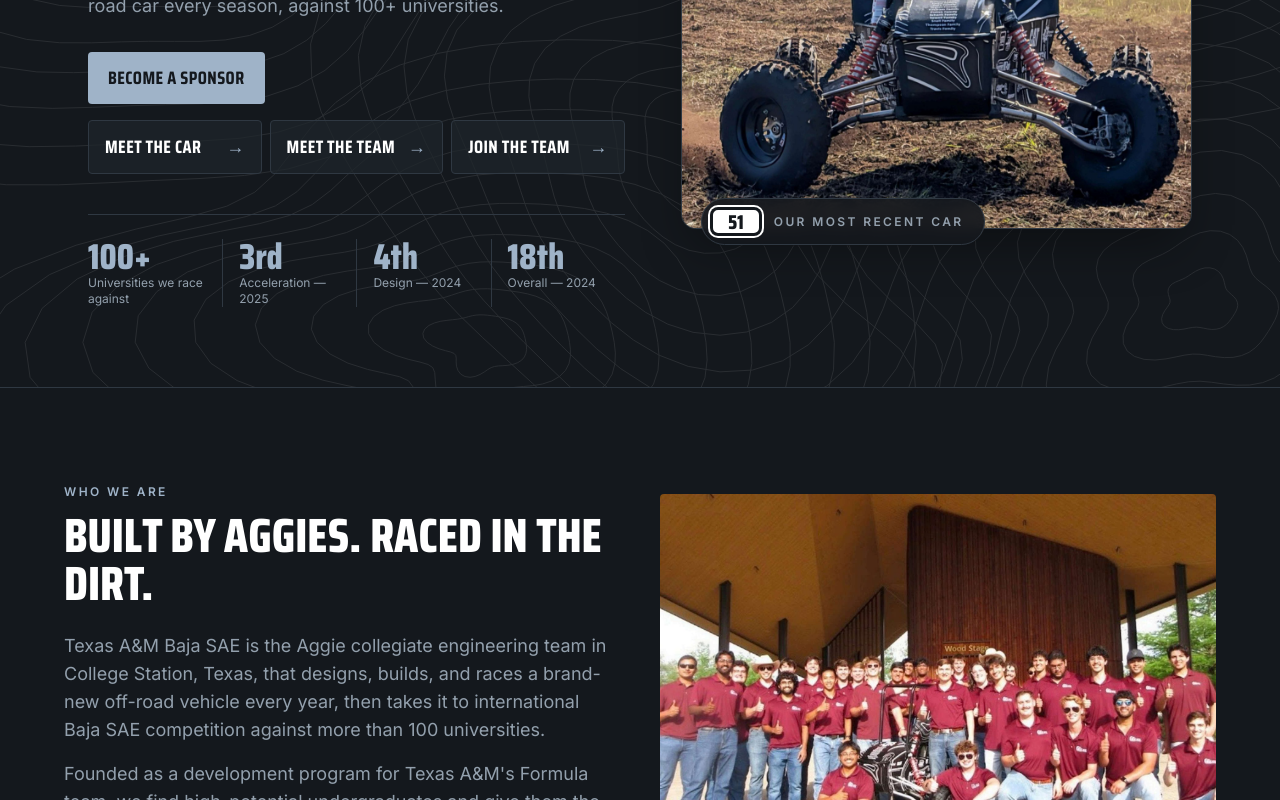
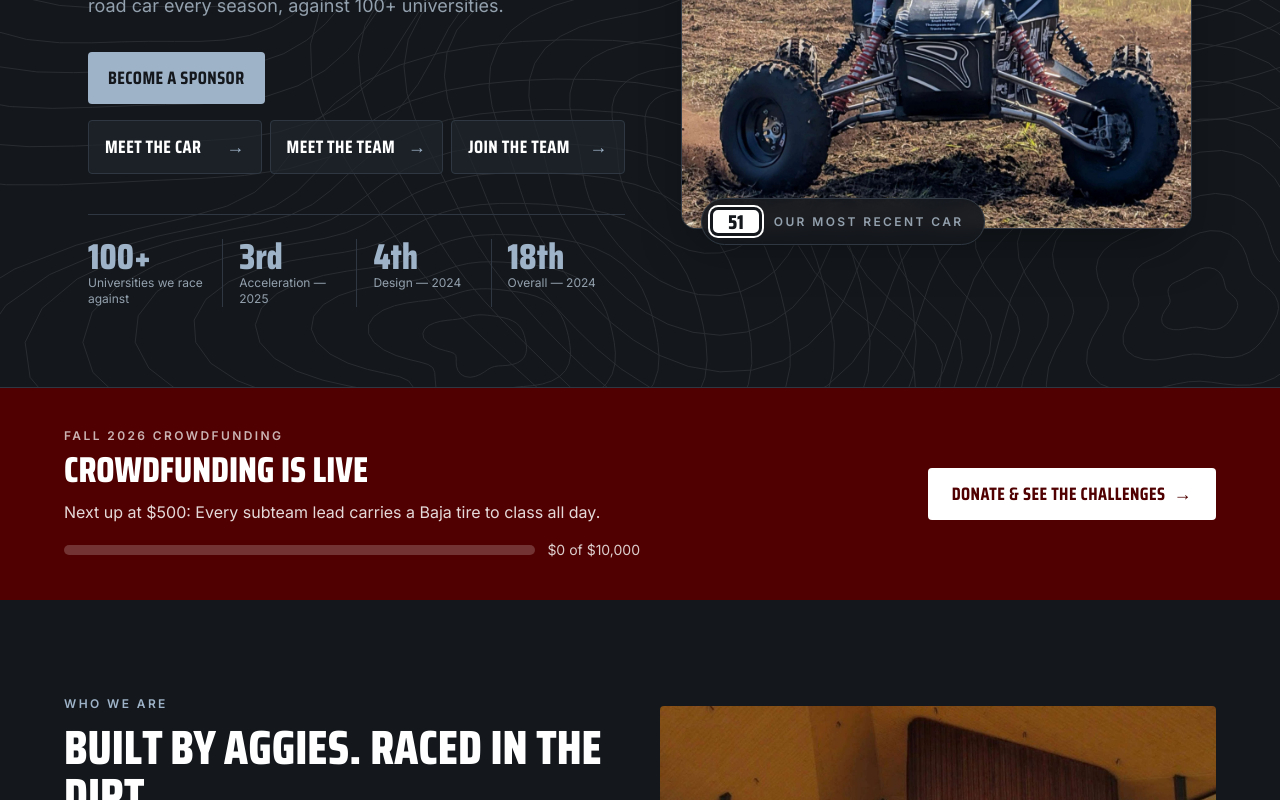
Before and after one commit to MikeDoesDev/tamubaja.com, a Next.js app: page / in a window 1280 px wide. Shown: the part 407-1207 px from the top of the page. Built offline with nearby package versions, Linux system fonts and the light colour scheme.

Commit message:
Home: add crowdfunding banner linking to /sponsors#crowdfunding

```diff
--- a/src/app/page.tsx
+++ b/src/app/page.tsx
@@ -4,6 +4,7 @@ import { BuildStatus } from "@/components/BuildStatus";
 import { CarCard } from "@/components/CarHistory";
 import { ButtonLink } from "@/components/ButtonLink";
 import { CtaBand } from "@/components/CtaBand";
+import { CrowdfundingBanner } from "@/components/CrowdfundingBanner";
 import { Hero } from "@/components/Hero";
 import { Eyebrow, Section, SectionHeading } from "@/components/Section";
 import { PillarCards } from "@/components/PillarCards";
@@ -78,6 +79,7 @@ export default function HomePage() {
         }}
       />
       <Hero site={site} />
+      {site.crowdfunding?.show && <CrowdfundingBanner drive={site.crowdfunding} />}
       <Section>
         <div className="grid items-center gap-10 lg:grid-cols-2">
           <div>
--- /dev/null
+++ b/src/components/CrowdfundingBanner.tsx
@@ -0,0 +1,59 @@
+import Link from "next/link";
+import type { Site } from "@/lib/schemas";
+
+type Drive = NonNullable<Site["crowdfunding"]>;
+
+const dollars = (n: number) => `$${n.toLocaleString("en-US")}`;
+
+/** Home-page band that points to the crowdfunding drive on /sponsors#crowdfunding. */
+export function CrowdfundingBanner({ drive }: { drive: Drive }) {
+  const milestones = [...drive.milestones].sort((a, b) => a.amount - b.amount);
+  const goal = milestones.at(-1)!.amount;
+  const next = milestones.find((m) => m.amount > drive.raised);
+  const pct = Math.min(100, Math.round((drive.raised / goal) * 100));
+
+  return (
+    <section aria-label="Crowdfunding" className="bg-maroon px-4 py-8 text-white sm:px-6 sm:py-10">
+      <Link
+        href="/sponsors#crowdfunding"
+        className="group mx-auto flex max-w-6xl flex-col gap-6 md:flex-row md:items-center md:justify-between"
+      >
+        <div className="min-w-0 flex-1">
+          <p className="mb-2 text-xs font-semibold uppercase tracking-[0.2em] text-white/70">
+            Fall 2026 crowdfunding
+          </p>
+          <p className="font-display text-3xl font-extrabold uppercase leading-none sm:text-4xl">
+            {drive.title}
+          </p>
+          <p className="mt-3 max-w-2xl text-white/85">
+            {next ? (
+              <>
+                Next up at {dollars(next.amount)}: {next.challenge}.
+              </>
+            ) : (
+              <>Every milestone unlocked. Thank you, Aggies!</>
+            )}
+          </p>
+          <div className="mt-4 flex max-w-xl items-center gap-3">
+            <div
+              className="h-2.5 flex-1 overflow-hidden rounded-full bg-white/20"
+              role="progressbar"
+              aria-label="Crowdfunding progress"
+              aria-valuemin={0}
+              aria-valuemax={goal}
+              aria-valuenow={drive.raised}
+            >
+              <div className="h-full rounded-full bg-white" style={{ width: `${pct}%` }} />
+            </div>
+            <p className="shrink-0 text-sm text-white/80">
+              {dollars(drive.raised)} of {dollars(goal)}
+            </p>
+          </div>
+        </div>
+        <span className="inline-flex shrink-0 items-center justify-center gap-2 self-start rounded-sm bg-white px-6 py-3 font-display text-lg font-bold uppercase tracking-wide text-maroon transition-colors group-hover:bg-white/90 md:self-center">
+          Donate &amp; see the challenges <span aria-hidden="true">→</span>
+        </span>
+      </Link>
+    </section>
+  );
+}
```
